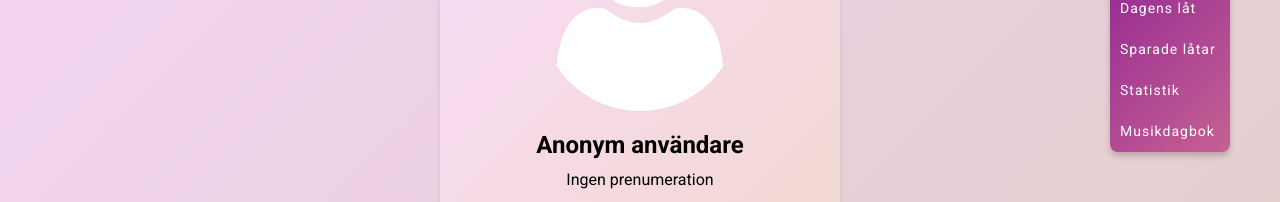
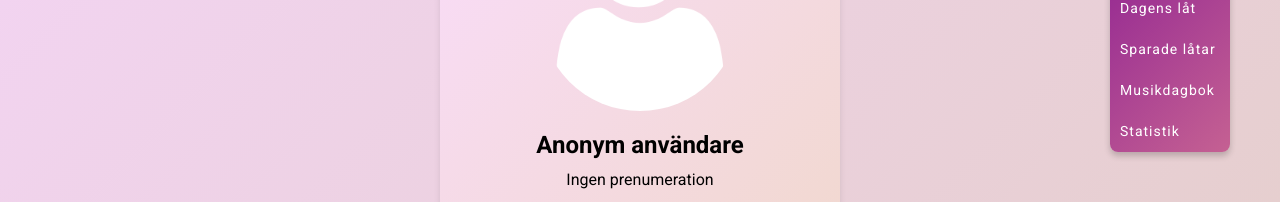
Before and after one commit to sofiapasco/my-daily-music, a React (Vite) app: page /profile in a window 1280 px wide. Both pictures are taken after a click on the button 1123 px from the left and 40 px from the top of the page. Shown: the part 129-331 px from the top of the page. Built offline with nearby package versions, Linux system fonts and the light colour scheme.

Commit message:
changed in the usermenu

```diff
--- a/src/components/UserMenu.tsx
+++ b/src/components/UserMenu.tsx
@@ -59,11 +59,11 @@ const UserMenu: React.FC = () => {
           <a href="/saved-songs" style={{ display: "block", padding: "10px" }}>
             Sparade låtar
           </a>
+          <a href="/music-diary" style={{ display: "block", padding: "10px" }}>
+            Musikdagbok
+          </a>
           <a href="/statistics" style={{ display: "block", padding: "10px" }}>
             Statistik
-          </a>
-          <a href="/music-diary" style={{ display: "block", padding: "10px" }}>
-            Musikdagbok
           </a>
         </div>
       )}
```
